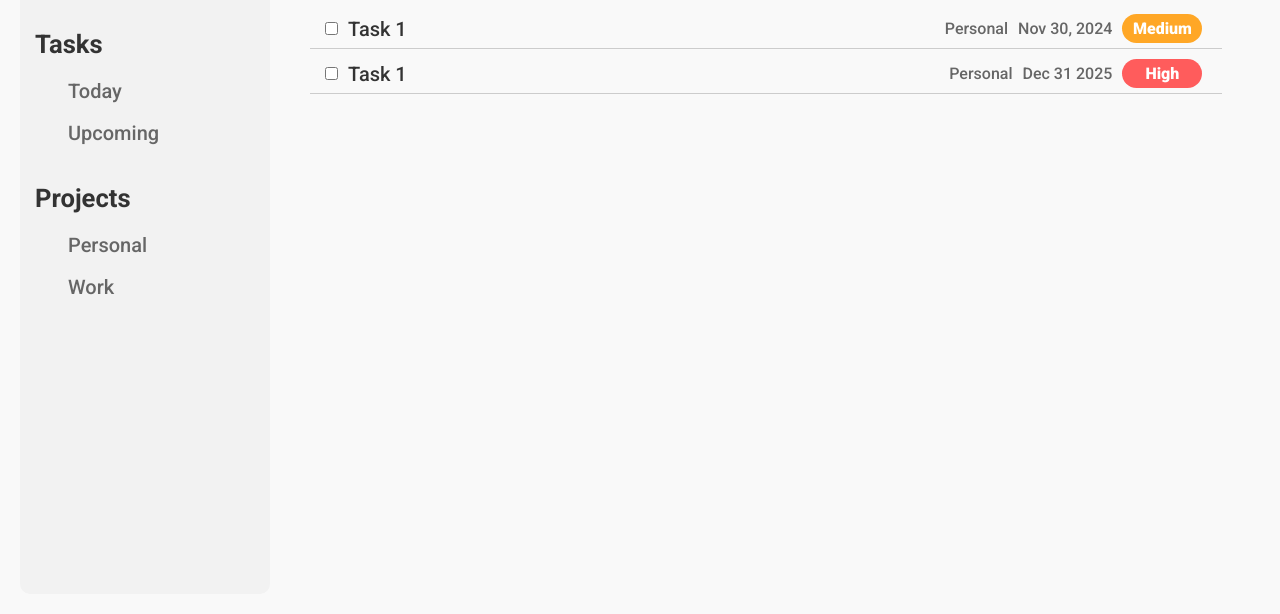
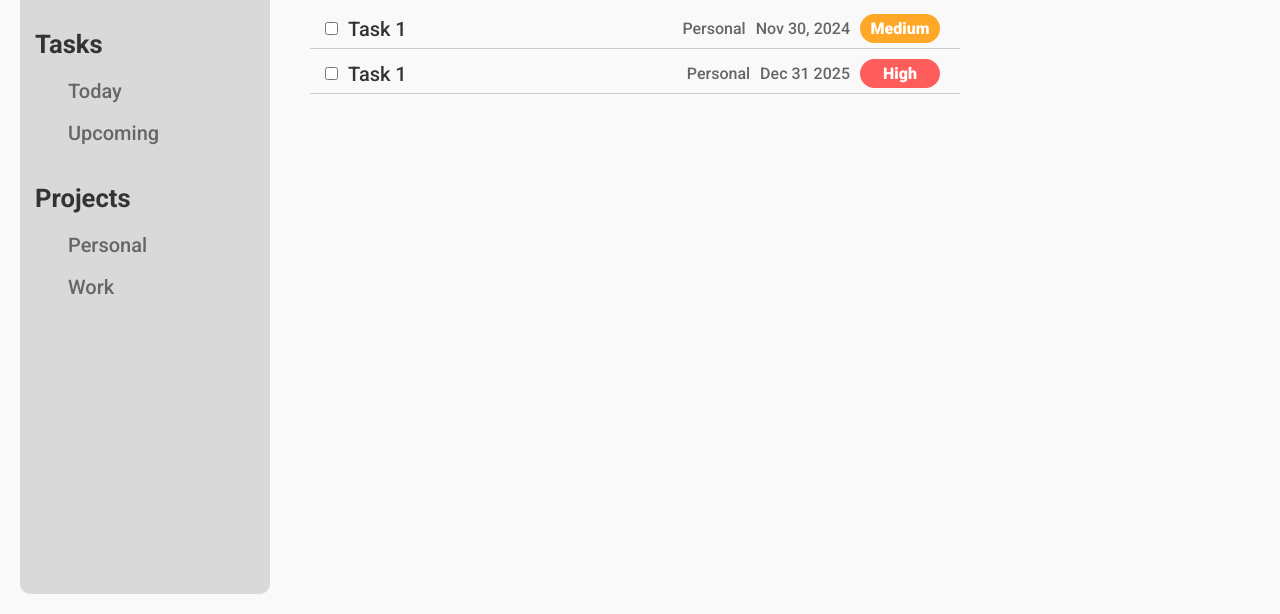
Before and after one commit to aish8la/Todo-List---TOP, a website built with webpack: page src/template.html in a window 1280 px wide. Shown: the part 186-800 px from the top of the page. Built offline with nearby package versions, Linux system fonts and the light colour scheme.

Commit message:
add more color

```diff
--- a/src/mainStyle.css
+++ b/src/mainStyle.css
@@ -3,10 +3,11 @@
     --pure-white: #FFFFFF;              /* Pure white */
     --off-white: #F9F9F9;               /* Very light off-white for subtle contrast */
     --light-off-white: #F2F2F2;         /* Slightly darker off-white for backgrounds */
-    --medium-off-white: #E6E6E6;        /* Medium off-white for elements that need subtle separation */
+    --medium-off-white: #D9D9D9;        /* Darkened sidebar background */
     --dark-off-white: #CCCCCC;          /* Darker off-white for accents */
     --neutral-dark-gray: #333333;       /* Dark neutral for improved text readability */
     --neutral-medium-gray: #666666;     /* Medium gray for secondary text elements */
+    --button-dark-gray: #444444;        /* Dark gray to make sidebar button stand out */
 
     /* Application Elements */
     --background-color: var(--off-white);
@@ -14,13 +15,20 @@
     --primary-text: var(--neutral-dark-gray);
     --header-text: var(--neutral-dark-gray);
     --subheader-text: var(--neutral-medium-gray);
-    --button-background: var(--medium-off-white);
-    --button-text: var(--neutral-dark-gray);
-    --sidebar-background: var(--light-off-white);
+    --button-background: var(--button-dark-gray);   /* Updated to ensure visibility */
+    --button-text: var(--pure-white);
+    --sidebar-background: var(--medium-off-white);
     --sidebar-header-text: var(--neutral-dark-gray);
     --sidebar-list-text: var(--neutral-medium-gray);
     --dialogue-background: var(--pure-white);
     --dialogue-outline: var(--medium-off-white);
+
+    /* Form Colors */
+    --form-background: var(--sidebar-background);  /* Same as sidebar */
+    --form-border: var(--dark-off-white);
+    --form-text: var(--neutral-dark-gray);
+    --form-placeholder: var(--neutral-medium-gray);
+    --form-label: var(--neutral-dark-gray);
 
     /* Priority Tag Colors */
     --priority-high: #FF5C5C;          /* Bold red to indicate high priority */
@@ -188,3 +196,7 @@ li.task-item {
 }
 
 /* Form Container Styles */
+
+.form-container {
+    width: 300px;
+}
```
